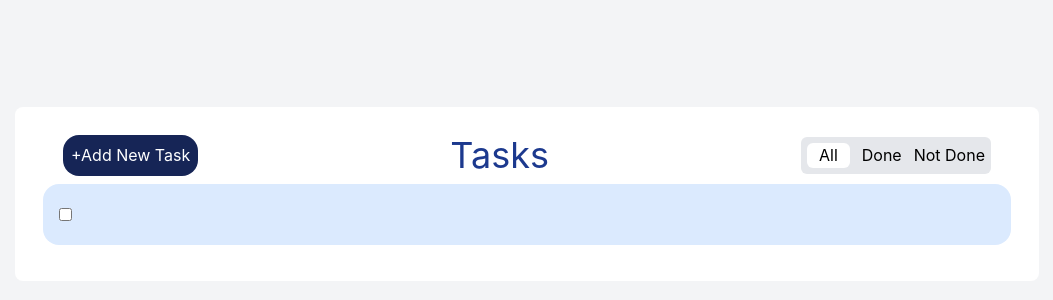
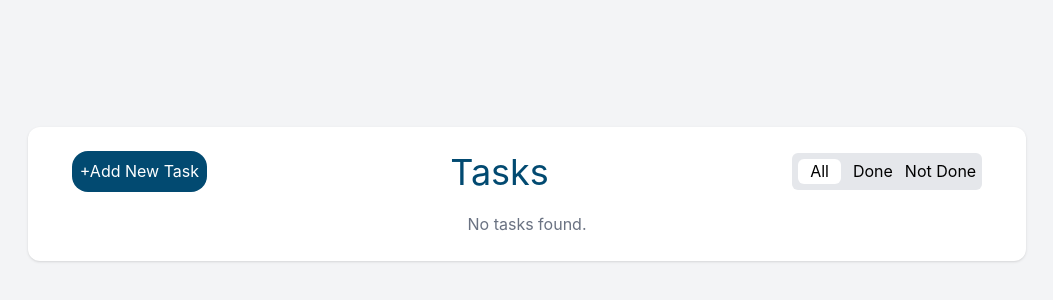
Before and after one commit to mahdinap/Tasks-manager, a React (Vite) app: page /tasks in a window 1280 px wide. Shown: the part 206-506 px from the top of the page, without its empty margins (113-1166 px from the left). Built offline with nearby package versions, Linux system fonts and the light colour scheme.

Commit message:
add tasks to task-list

```diff
--- a/src/components/DatePicker/datePicker.jsx
+++ b/src/components/DatePicker/datePicker.jsx
@@ -1,12 +1,10 @@
-import { useState } from 'react';
 import { DatePickerInput } from '@mantine/dates';
 import { MantineProvider } from '@mantine/core';
 
 
 function DatePicker(props) {
-  const{id,onChange}=props
-  const [value, setValue] = useState(null);
-  console.log(value);
+  const{id,onChange,value,placeholder}=props
+
 
   return (
     <>
@@ -18,7 +16,7 @@ function DatePicker(props) {
         }
         rightSectionPointerEvents="none"
           label="Due date"
-          placeholder="Select Due Date"
+          placeholder="select date"
           value={value}
           onChange={onChange}
           id={id}
--- a/src/components/select.jsx
+++ b/src/components/select.jsx
@@ -1,11 +1,12 @@
 function  Select(props){
-    const {placholder}=props
+    const {onChange,value,id}=props
 
     return(
         <>
         <label className="text-md  flex flex-col gap-2">
             Priority
-            <select className="p-2 shadow-md border border-stone-200 rounded-md hover:cursor-pointer" >
+            <select id={id} className="p-2 shadow-md border border-stone-200 rounded-md hover:cursor-pointer" value={value} onChange={onChange} >
+            <option value="" hidden>Select priority</option>
             <option value="high">High</option>
             <option value="medium">Medium</option>
             <option value="low">Low</option>
--- a/src/pages/create.jsx
+++ b/src/pages/create.jsx
@@ -8,26 +8,61 @@ import { useNavigate } from "react-router-dom";
 import Layout from "./layout/layout";
 
 
+
 export default function CreateNewTsk(){
-    const [task,setTask]=useState({})
     const  navigate=useNavigate()
+    const [task,setTask]=useState({
+        "taskName":"",
+        "due":null,
+        "Priority":""
+    })
 
-
-
-    function handlerSubmiit(e){
-        e.preventDefault()
+    function handlerChange(e){
         const value=e.target.value
         const id=e.target.id
         setTask(
             (prev)=>(
                 {...prev,[id]:value}
             )
+        )
 
-        )
-        console.log(task);
+    }
+    // function handlerSubmiit(e){
+    //     e.preventDefault()
+    //     console.log(task);
+    //     localStorage.setItem("tasks",JSON.stringify(task))
 
 
-    }
+
+    //     setTask({"taskName":"",
+    //     "due":null,
+    //     "Priority":""})
+    //     navigate("/tasks")
+    // }
+    function handlerSubmiit(e){
+    e.preventDefault();
+    console.log(task);
+
+    // 1. خواندن آرایه قبلی یا آرایه خالی
+    const existingTasks = JSON.parse(localStorage.getItem("tasks")) || [];
+
+    // 2. اضافه کردن task جدید
+    const updatedTasks = [...existingTasks, task];
+
+    // 3. ذخیره در localStorage
+    localStorage.setItem("tasks", JSON.stringify(updatedTasks));
+
+    // 4. ریست فرم
+    setTask({
+        taskName: "",
+        due: null,
+        Priority: ""
+    });
+
+    // 5. رفتن به صفحه tasks
+    navigate("/tasks");
+}
+
     return(
     <>
     <Layout>
@@ -37,9 +72,9 @@ export default function CreateNewTsk(){
     <Buttons onClick={()=>{navigate("/tasks")}} label="< Back" className=" bg-sky-900 rounded-lg shadow-md font-semibold transition-all duration-200 py-2 px-5 text-white active:scale-100 hover:bg-sky-950 w-30" />
         <h2 className="text-sky-950 text-3xl  text-center">Creat New task</h2>
         <form action="" className="flex flex-col gap-3" onSubmit={handlerSubmiit}>
-        <Input  label="Task Name" placholder="Enter your task" id="taskName" className="p-2 shadow-md border border-stone-200 rounded-md"/>
-        <DatePicker className="border" id="dueDate" />
-        <Select />
+        <Input  label="Task Name" placholder="Enter your task" id="taskName" onChange={handlerChange} className="p-2 shadow-md border border-stone-200 rounded-md" value={task.taskName}/>
+        <DatePicker className="border" id="due" value={task.due} placholder="enter date" onChange={(date)=>{setTask((prev)=>({...prev,due:date}))}} />
+        <Select id="Priority" value={task.Priority} onChange={handlerChange} />
         <div className="flex justify-end my-4">
 
         <Buttons label="Save Task" className=" bg-sky-900 rounded-lg shadow-md font-semibold transition-all duration-200 py-2 px-5 text-white active:scale-100 hover:bg-sky-950 w-30 "/>
--- a/src/pages/logIn.jsx
+++ b/src/pages/logIn.jsx
@@ -26,6 +26,7 @@ function onChange(e){
     const value =e.target.type==="checkbox"?e.target.checked:e.target.value
 
     setInfo((prev=>({...prev,[id]:value})))
+
     }
 async function handler(event){
         event.preventDefault()
--- a/src/pages/notfoundpage.jsx
+++ b/src/pages/notfoundpage.jsx
@@ -1,11 +1,12 @@
 import { useEffect } from "react";
 import { Link } from "react-router-dom";
+import Layout from "./layout/layout";
 export default function NotFoundPage(){
     useEffect(()=>{
         document.title="Not Found"
     })
     return(
-        <>
+        <Layout>
         <div className=" container mx-auto  flex items-center justify-center flex-col h-full gap-4">
         <h1 className="text-8xl text-stone-800 font-bold">404</h1>
         <h2 className="text-3xl text-stone-600" >Page Not Found!</h2>
@@ -21,6 +22,8 @@ export default function NotFoundPage(){
 
         </div>
         </div>
-        </>
+
+        </Layout>
+
     )
 }
--- a/src/pages/tasks.jsx
+++ b/src/pages/tasks.jsx
@@ -1,42 +1,64 @@
 import Buttons from "../components/buttons";
 import Checkbox from "../components/checkbox";
 import { useNavigate } from "react-router";
+import Layout from "./layout/layout";
+import { useEffect, useState } from "react";
+
 
 
 export default function Tasks(props){
+    const [data,setData]=useState([])
+   useEffect(()=>{
+    const tasks = JSON.parse(localStorage.getItem("tasks")) || [];
+    setData(tasks);
+}, []);
+
     const {title,due,priority }=props
     const navigate=useNavigate()
+
     const priorityColor={
          high: "bg-red-600",
          medium: "bg-blue-800",
         low: "bg-stone-300",
     }
+
     return(
-        <div className="bg-gray-100 w-full h-full flex justify-center items-center">
-        <div className="container bg-white w-4/5 h-auto rounded-lg p-7 ">
+        <Layout>
             <div className="title flex items-center justify-between px-5 ">
-                <Buttons label="+Add New Task" onClick={()=>{navigate("/create")}} className="bg-blue-950 text-white p-2 rounded-2xl hover:bg-blue-900"/>
-            <h2 className="text-4xl text-blue-900  ">Tasks</h2>
+                <Buttons label="+Add New Task" onClick={()=>{navigate("/create")}} className="bg-sky-900 text-white p-2 rounded-2xl hover:bg-sky-950"/>
+                <h2 className="text-4xl text-sky-900  ">Tasks</h2>
                  <ul className="flex gap-3 bg-gray-200 items-center p-1.5 rounded-md ">
                 <li className="bg-white rounded-md px-3">All</li>
                 <li>Done</li>
                 <li>Not Done</li>
                 </ul>
             </div>
-            <div className="task flex justify-between py-6 px-4 bg-blue-100 my-2 rounded-2xl">
+
+            <div>
+                {data.length===0?(
+                <p className="text-center mt-5 text-gray-500">No tasks found.</p>
+                ):
+                (data.map((task,index)=>{
+                return (
+                <div key={index} className="task flex justify-between py-6 px-4 bg-blue-100 my-2 rounded-2xl">
                 <div className="taskDetails flex gap-2">
                 <Checkbox/>
                 <div className="flex flex-col gap-1">
-                    <h4 className="text-xl text-blue-900">{title}</h4>
-                    <h5 className="text-sm text-stone-700">{due}</h5>
+                    <h4 className="text-xl text-blue-900">{task.taskName}</h4>
+                    <h5 className="text-sm text-stone-700">{task.due}</h5>
                 </div>
                 </div>
+                <div className="flex gap-2">
                 <span
-        className={`${priorityColor[priority]} text-center py-0 px-3 rounded-2xl text-white flex items-center capitalize`}>
-        {priority}
+                className={`${priorityColor[task.Priority]} text-center py-0 px-3 rounded-2xl text-white flex items-center capitalize`}>
+                {task.Priority}
                 </span>
+                <svg className="text-sky-900 hover:cursor-pointer hover:text-sky-950" width={25} xmlns="http://www.w3.org/2000/svg" viewBox="0 0 640 640"><path fill="currentColor" d="M262.2 48C248.9 48 236.9 56.3 232.2 68.8L216 112L120 112C106.7 112 96 122.7 96 136C96 149.3 106.7 160 120 160L520 160C533.3 160 544 149.3 544 136C544 122.7 533.3 112 520 112L424 112L407.8 68.8C403.1 56.3 391.2 48 377.8 48L262.2 48zM128 208L128 512C128 547.3 156.7 576 192 576L448 576C483.3 576 512 547.3 512 512L512 208L464 208L464 512C464 520.8 456.8 528 448 528L192 528C183.2 528 176 520.8 176 512L176 208L128 208zM288 280C288 266.7 277.3 256 264 256C250.7 256 240 266.7 240 280L240 456C240 469.3 250.7 480 264 480C277.3 480 288 469.3 288 456L288 280zM400 280C400 266.7 389.3 256 376 256C362.7 256 352 266.7 352 280L352 456C352 469.3 362.7 480 376 480C389.3 480 400 469.3 400 456L400 280z"/></svg>
                 </div>
             </div>
+            )}))
+            }
             </div>
+        </Layout>
     )
 }
```
Lines whose indentation alone changed are shown as unchanged.
